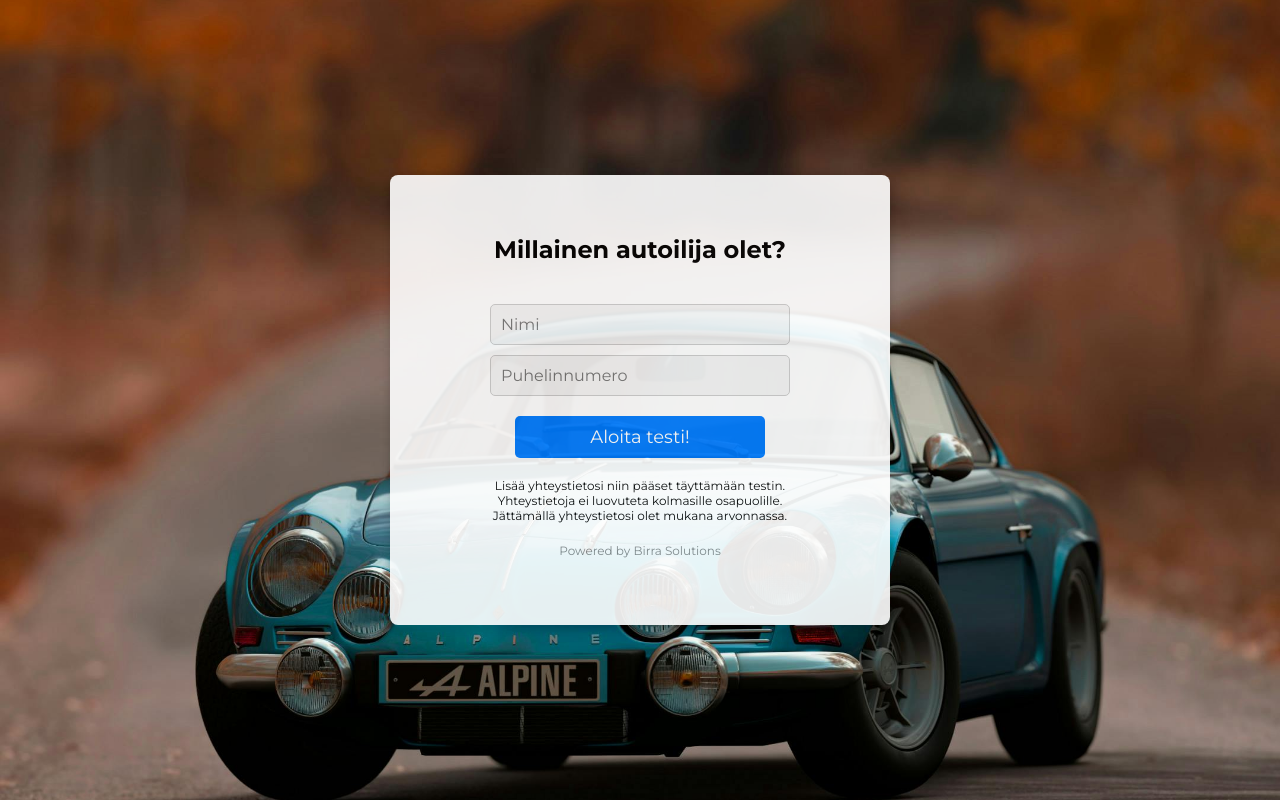
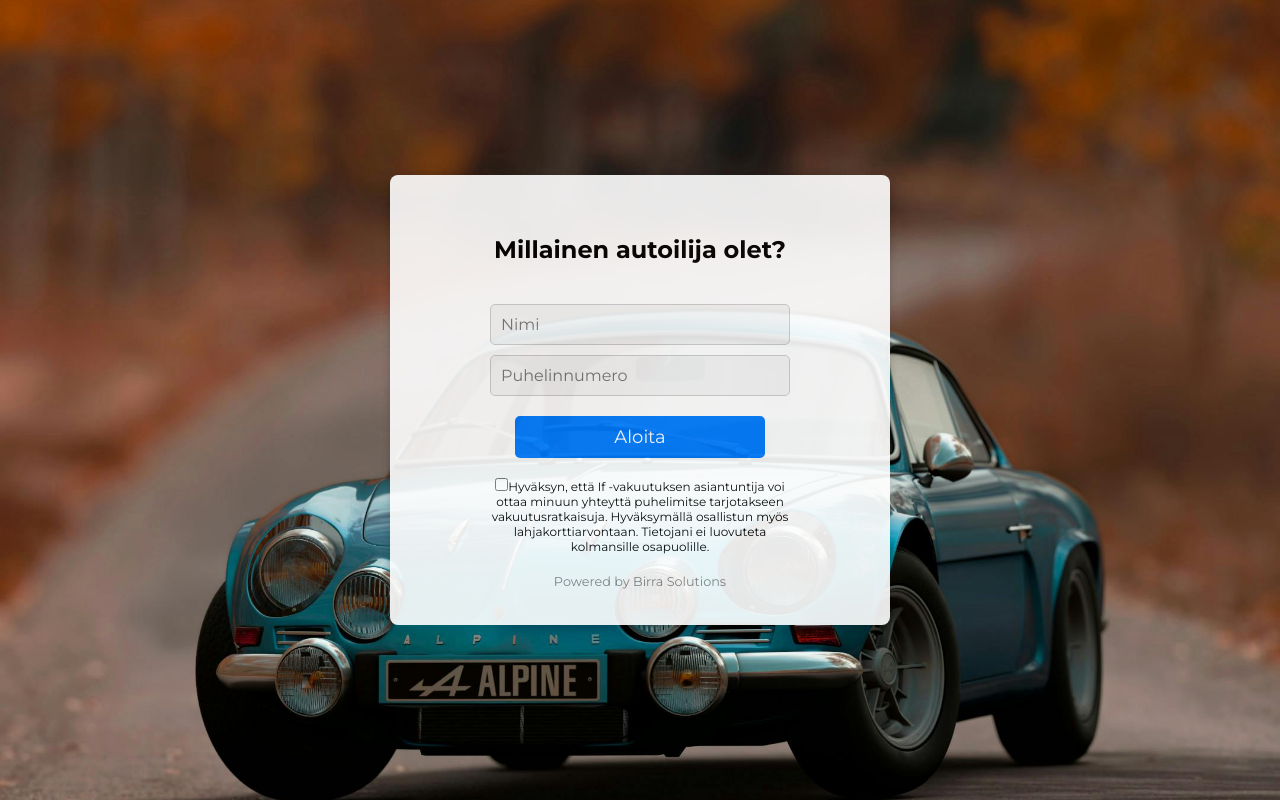
Before and after one commit to bisitelli/omaedustajani.fi, a Next.js app: page /millainen-autoilija-olet in a window 1280 px wide. Built offline with nearby package versions, Linux system fonts and the light colour scheme; a web font is replaced by a local one.

Commit message:
allow checkbox for millainen-autoilija-olet

```diff
--- a/components/iftarjous-autoilija.js
+++ b/components/iftarjous-autoilija.js
@@ -43,10 +43,12 @@ function Iftarjous({ onNextStep, name, phone, answers }) {
 
   return (
     <div className={`tarjous-container ${fade}`}>
-      <h2>Voita 100€ S-ryhmän lahjakortti!</h2>
-      <p className='tarjous-teksti'>Kilpailuita autosi vakuutus If:llä. Tarjousten ottaneiden kesken arvotaan 100€ S-ryhmän lahjakortti!</p>
-      <button onClick={() => handleButtonClick('pyydä tarjous')} className='tarjous-btn'>Pyydä tarjous!</button><br /><br />
-      <button onClick={() => handleButtonClick('näytä tulos')} className='tulos-btn'>Näytä tulos</button>
+      <p className='tarjous-teksti'><span className='right-icon'>✓</span> 80 % lähtöbonus kaskoon heti</p>
+      <p className='tarjous-teksti'><span className='right-icon'>✓</span> Lasku 12 erään ilman lisäkuluja</p>
+      <p className='tarjous-teksti'><span className='right-icon'>✓</span> If:llä alan paras asiakaskokemus</p>
+      <p className='tarjous-teksti-pitka'>Valitse ykkönen!<br /> Haluaisitko hyödyntää kaskoedun?</p>
+      <button onClick={() => handleButtonClick('pyydä tarjous')} className='tarjous-btn'>Kyllä</button><br />
+      <button onClick={() => handleButtonClick('näytä tulos')} className='tulos-btn'>Ei kiitos</button>
       <p className='birra-solutions'>Powered by Birra Solutions</p>
     </div>
   );
--- a/pages/millainen-autoilija-olet.js
+++ b/pages/millainen-autoilija-olet.js
@@ -35,12 +35,19 @@ function App() {
     setFade('fade-in'); // Vaihda fade-in uuteen vaiheeseen siirtymisen jälkeen
   }, [step]);
 
+  const [checkboxChecked, setCheckboxChecked] = useState(false);
+
+  const handleCheckboxChange = (event) => {
+    setCheckboxChecked(event.target.checked)
+  };
+
   const handleSubmitUser = () => {
-    if (name && validatePhoneNumber(phone)) {
+    const checkbox = document.querySelector('.checkbox');
+    if (name && validatePhoneNumber(phone) && checkbox.checked) {
       setErrorMessage(''); // Tyhjennä virheviesti, jos kaikki on ok
       handleNextStep();
     } else {
-      setErrorMessage('Lisää nimesi ja oikea puhelinnumero (alku 040, 041, 044, 045 tai 050).');
+      setErrorMessage('Lisää nimesi, oikea puhelinnumero ja hyväksy ehdot.');
     }
   };
 
@@ -71,9 +78,12 @@ function App() {
                 onChange={(e) => setPhone(e.target.value)}
                 required
               />
-              {errorMessage && <p style={{ color: 'red' }}>{errorMessage}</p>}
-              <button className='aloita-button' onClick={handleSubmitUser}>Aloita testi!</button>
-              <p>Lisää yhteystietosi niin pääset täyttämään testin. Yhteystietoja ei luovuteta kolmasille osapuolille. Jättämällä yhteystietosi olet mukana arvonnassa.</p>
+              {errorMessage && <p style={{ color: 'red', maxWidth: '350px', fontSize: '10px' }}>{errorMessage}</p>}
+              <button className='aloita-button' onClick={handleSubmitUser}>Aloita</button>
+              <label className='checkbox-label' style={{display: 'inline-block'}}>
+                <input style={{display: 'inline-block'}} type='checkbox' className='checkbox' onChange={handleCheckboxChange} required></input>
+                Hyväksyn, että If -vakuutuksen asiantuntija voi ottaa minuun yhteyttä puhelimitse tarjotakseen vakuutusratkaisuja. Hyväksymällä osallistun myös lahjakorttiarvontaan. Tietojani ei luovuteta kolmansille osapuolille.
+              </label>
               <p className='birra-solutions'>Powered by Birra Solutions</p>
           </div>
         )}
--- a/styles/millainen-autoilija-olet.css
+++ b/styles/millainen-autoilija-olet.css
@@ -62,10 +62,15 @@
   font-size: 24px;
 }
 
-.form-container p {
+.form-container label {
   margin-top: 20px;
   font-size: 12px;
   width: 300px;
+  display: inline-block;
+}
+
+.form-container .checkbox-label input {
+  display: inline-block;
 }
 
 
@@ -149,14 +154,26 @@
 .tarjous-container {
   justify-content: center;
   align-items: center;
-  margin-top: 100px;
+  margin-top: 50px;
   opacity: 1;
 }
 
-
 .tarjous-container .tarjous-teksti {
   font-weight: 600;
+  text-align: start;
+  font-size: 20px;
+  padding: 0 0 0 75px;
 }
+
+.tarjous-container .right-icon {
+  color: #007bff;
+  font-size: 24px;
+}
+
+.tarjous-container .tarjous-teksti-pitka {
+  margin-top: 40px;
+}
+
 
 .tarjous-container button {
   border: none;
@@ -167,16 +184,19 @@
 
 .tarjous-btn {
   background-color: #007bff;
-  padding: 20px 40px;
+  padding: 10px;
   font-weight: 600;
   color: white;
   margin-top: 20px;
+  width: 150px;
+  margin-bottom: 10px;
 }
 
 .tulos-btn {
   background-color: #999;
-  padding: 10px 20px;
+  padding: 8px;
   color: white;
+  width: 150px;
 }
 
 .container-result h2 {
@@ -270,6 +290,11 @@
     margin-top: 0;
   }
 
+  .tarjous-container .tarjous-teksti{
+    font-size: 16px;
+    padding: 0 0 0 10px;
+  }
+
   .result-image {
     height: 120px;
     max-width: 100%;
```
